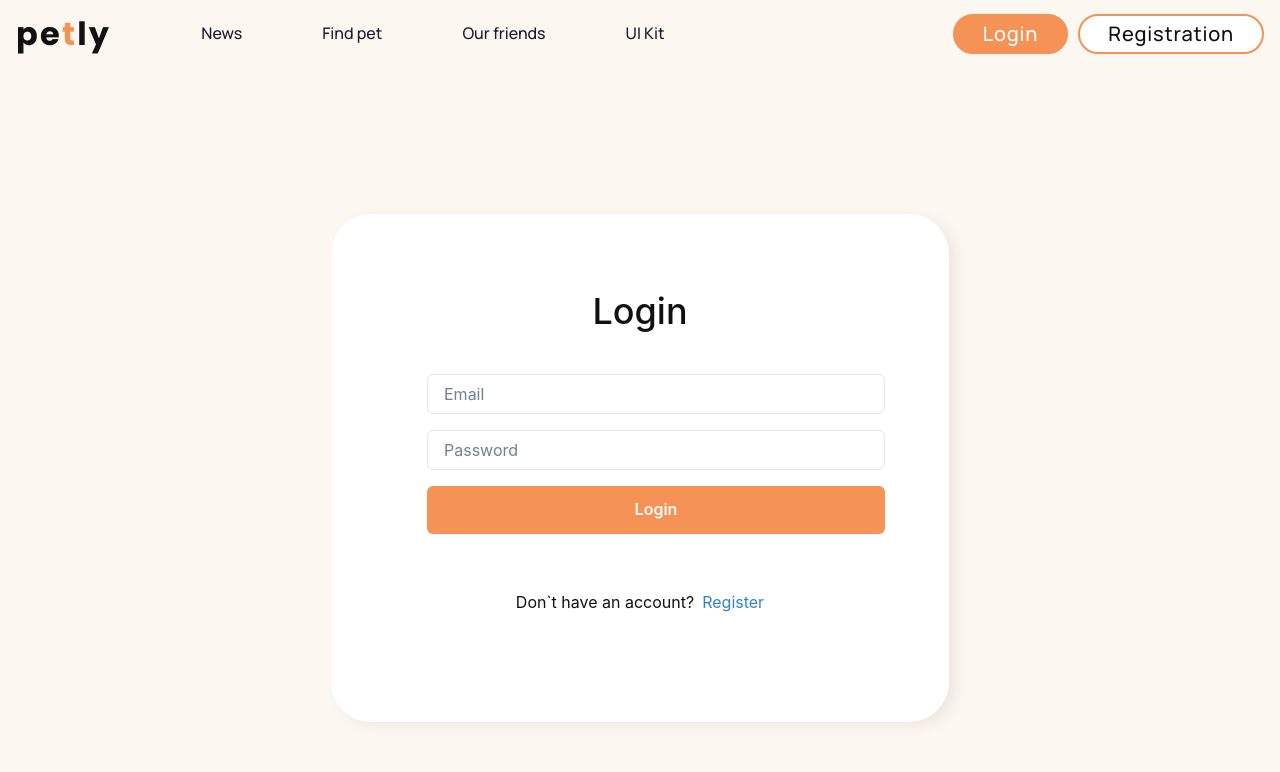
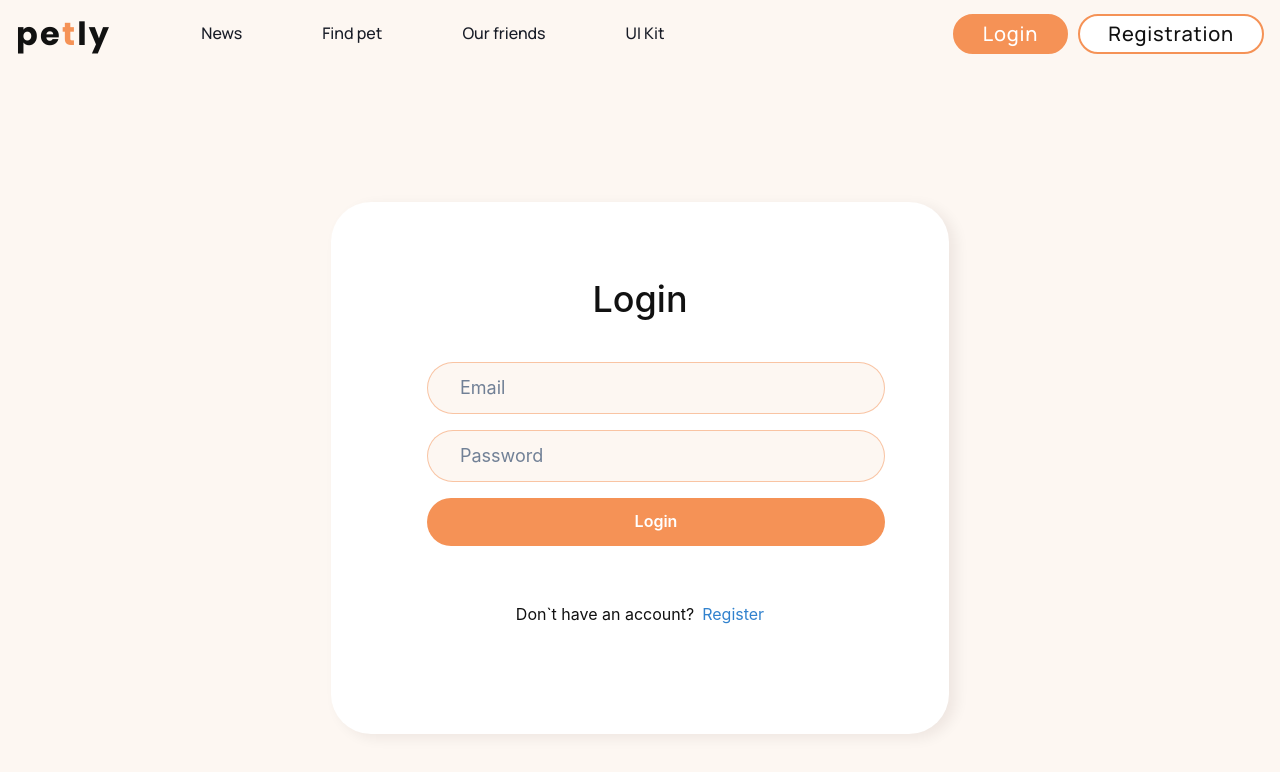
Before and after one commit to andrii-petlovanyi/pets_project_client, a React (Create React App) app: page /login in a window 1280 px wide. Shown: the top 772 px of the page. Built offline with nearby package versions, Linux system fonts and the light colour scheme; no server answers.

Commit message:
Update Login.jsx

```diff
--- a/src/pages/Login.jsx
+++ b/src/pages/Login.jsx
@@ -107,18 +107,45 @@ const LoginHeader = () => {
 
 const LoginForm =() =>{
     return(
-        <Box my={8} textAlign='left'>
+        <Box my={8} textAlign='left'
+        >
         <form>
+
           <FormControl>
             <FormLabel></FormLabel>
             <Input type='email' placeholder='Email'  position="relative"
-            width={{ base: '280px', lg: '448px', xl: '458px' }} />
+            width={{ base: '280px', lg: '448px', xl: '458px' }}
+
+            h={{ base: '10', lg: '52px' }}
+              p={{ base: '11px 14px', lg: '14px 32px' }}
+              fontSize={{ base: 'md', lg: '18px' }}
+              lineHeight={'short'}
+
+              bg={colors.mainColor}
+              border="1px solid rgba(245, 146, 86, 0.5)"
+              borderRadius="40px"
+              _placeholder={{ color: colors.econdaryTextColor}}
+
+
+            />
           </FormControl>
 
           <FormControl mt={4}>
-            <FormLabel></FormLabel>
+            <FormLabel ></FormLabel>
             <Input type='password' placeholder='Password'  position="relative"
-            width={{ base: '280px', lg: '448px', xl: '458px' }} />
+
+
+            width={{ base: '280px', lg: '448px', xl: '458px' }}
+
+            h={{ base: '10', lg: '52px' }}
+              p={{ base: '11px 14px', lg: '14px 32px' }}
+              fontSize={{ base: 'md', lg: '18px' }}
+              lineHeight={'short'}
+
+              bg={colors.mainColor}
+              border="1px solid rgba(245, 146, 86, 0.5)"
+              borderRadius="40px"
+              _placeholder={{ color: colors.econdaryTextColor}}/>
           </FormControl>
           <Button background={colors.mainOrange} color={colors.white} mt={4}
                         type="submit"
@@ -128,6 +155,7 @@ const LoginForm =() =>{
                         width={{ base: '280px', lg: '448px', xl: '458px' }}
                         loadingText={'Login'}
                         aria-label="login"
+                        borderRadius="40px"
           >Login</Button>
 
           <Stack isInline justifyContent='center' mt={4}>
```
